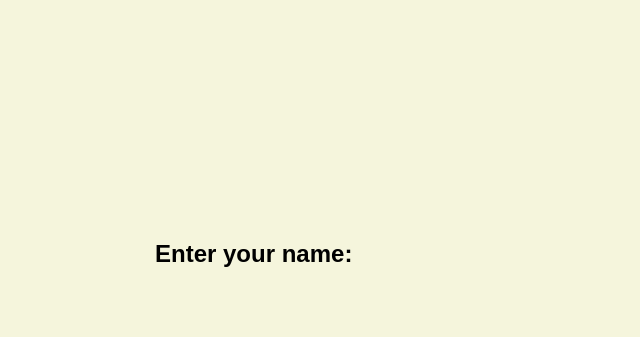
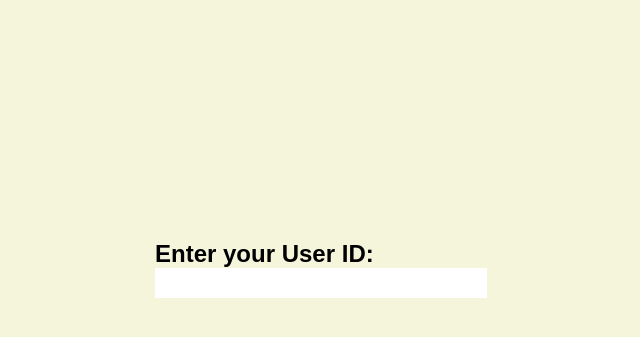
Before and after one commit to kkalucha/treehacks-allenu, a Flask app: page / in a window 1280 px wide. Shown: the top 337 px of the page, without its empty margins (229-869 px from the left). Run offline with Flask 2, Linux system fonts and the light colour scheme.

Commit message:
fixed input

```diff
--- a/templates/index.jinja2
+++ b/templates/index.jinja2
@@ -36,13 +36,16 @@
         width: 40%;
         height: 70%;
     }
+    input {
+        background-color: white;
+    }
 
 </style>
 
 <body>
 <div>
     <form>
-        <label>Enter your name: </label>
+        <label>Enter your User ID: </label>
         <input type="text" name="user_id">
     </form>
 </div>
```
